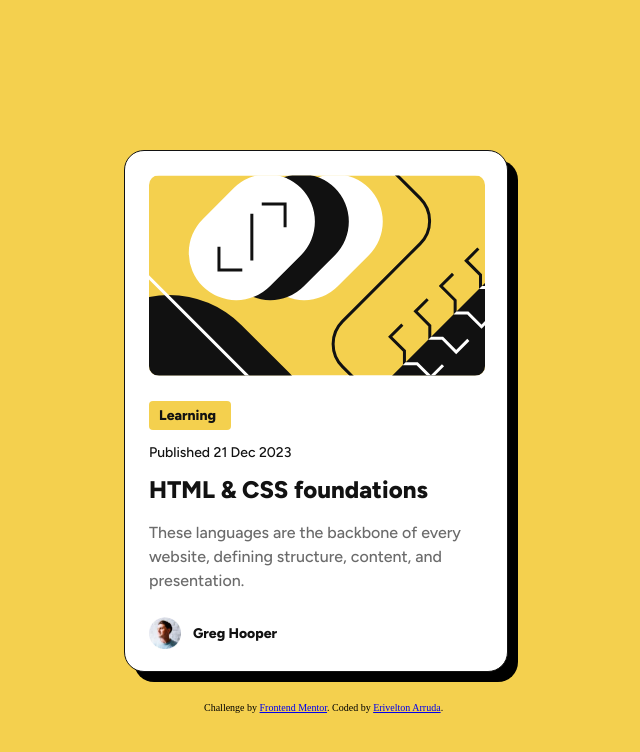
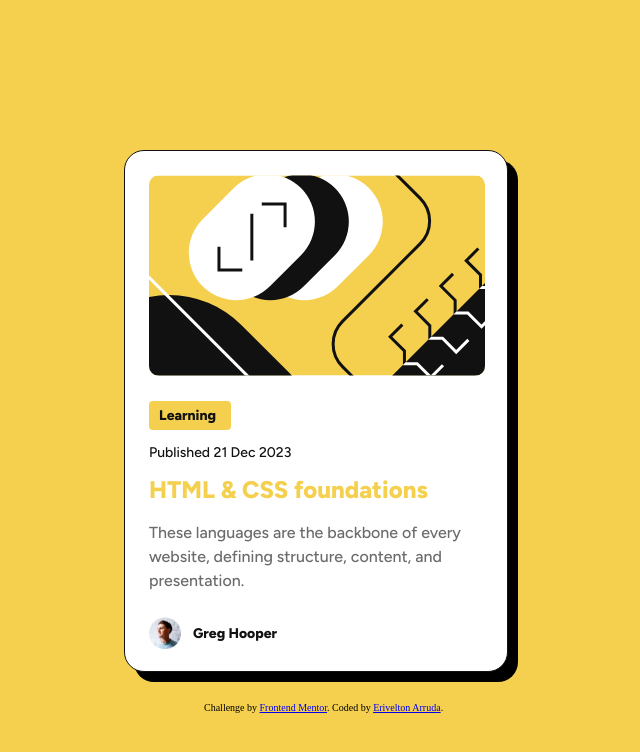
Before and after one commit to EriveltonArruda/FrontendMentor-blog-preview-card, a plain HTML site: page index.html in a window 1280 px wide. In both pictures the pointer is over the element "HTML & CSS foundations". Shown: the top 752 px of the page, without its empty margins (476-1116 px from the left). Drawn offline with Linux system fonts and the light colour scheme.

Commit message:
Adicionando Hover no h1

```diff
--- a/assets/css/style.css
+++ b/assets/css/style.css
@@ -78,6 +78,10 @@ body {
   color: hsl(0, 0%, 7%);
 }
 
+.card .text-area h1:hover {
+  color: hsl(47, 88%, 63%);
+}
+
 .card .text-area .context {
   font-size: 1.6rem;
   font-weight: 500;
```
